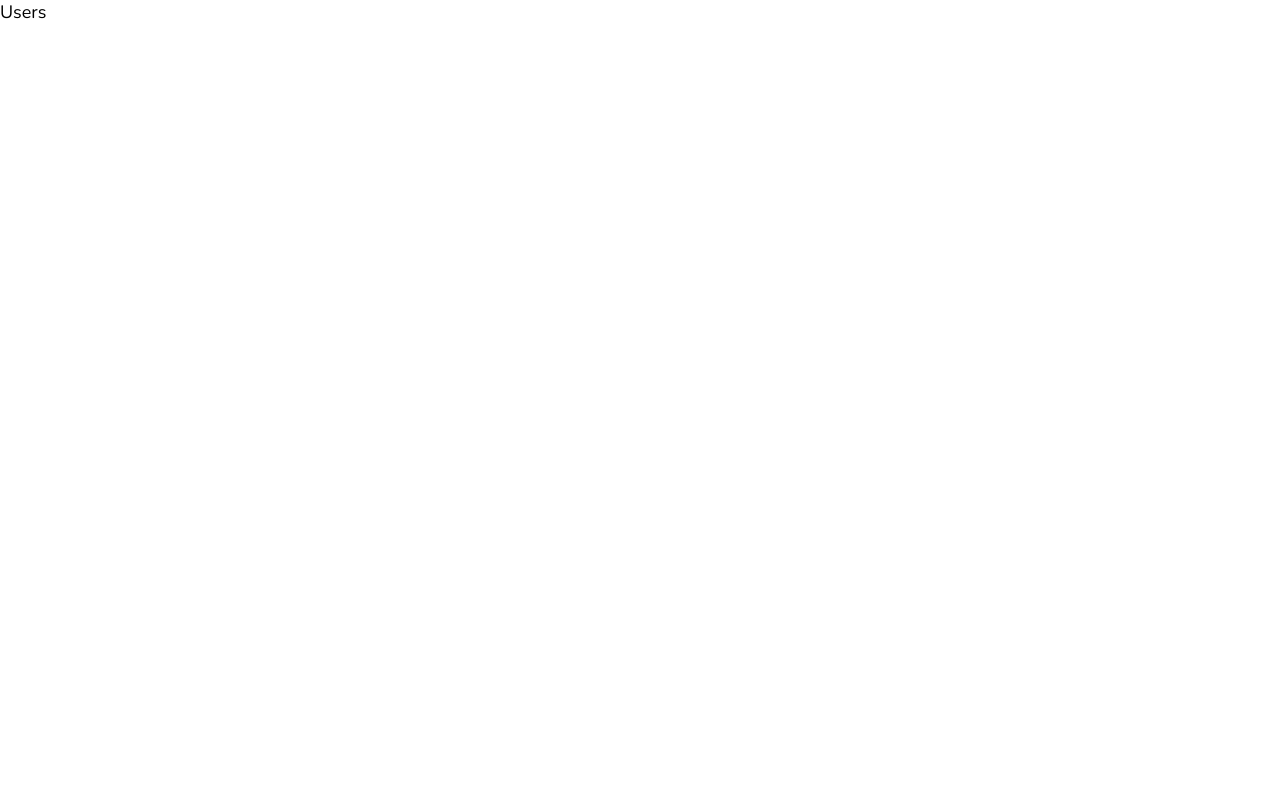
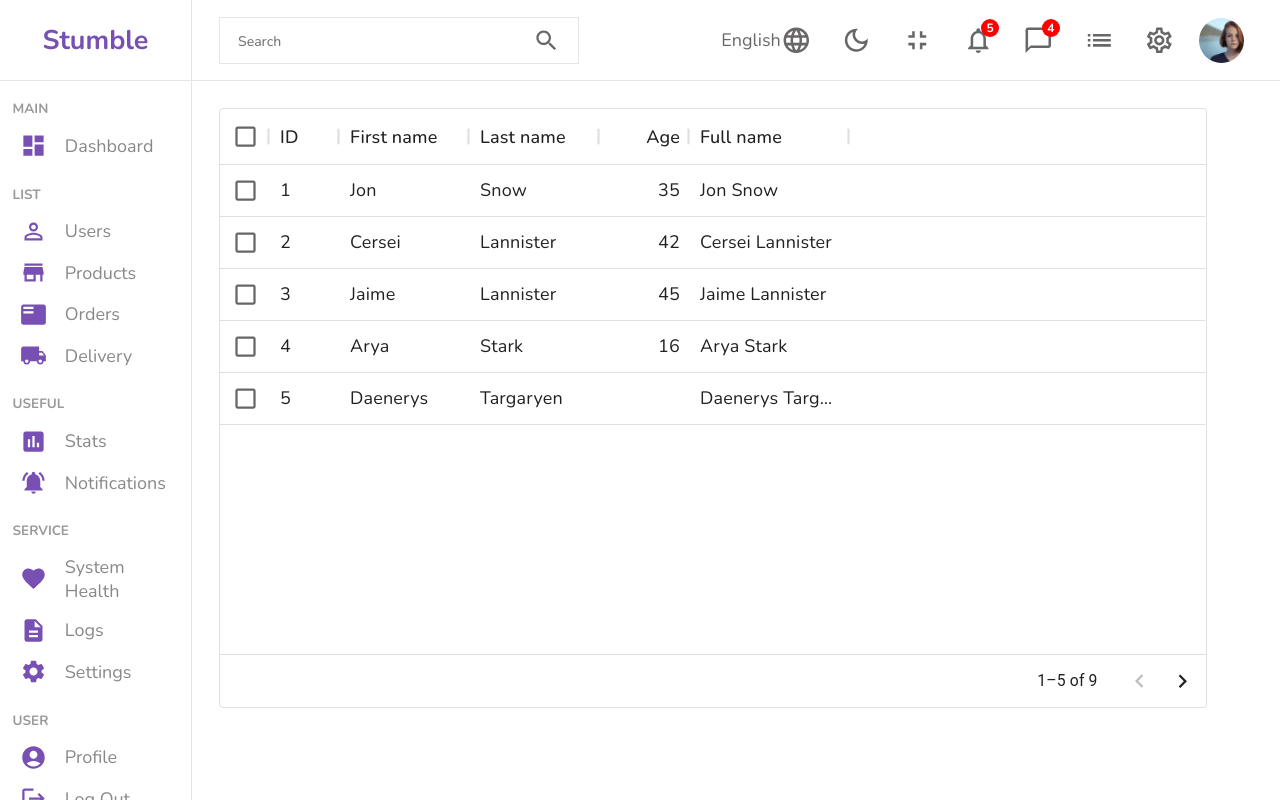
Before and after one commit to Gokul-Nath-27/admin-dashboard, a React (Create React App) app: page /users in a window 1280 px wide. Built offline with nearby package versions, Linux system fonts and the light colour scheme.

Commit message:
creating dataTable

```diff
--- a/package.json
+++ b/package.json
@@ -7,6 +7,7 @@
     "@emotion/styled": "^11.9.3",
     "@mui/icons-material": "^5.8.4",
     "@mui/material": "^5.8.7",
+    "@mui/x-data-grid": "^5.17.0",
     "@testing-library/jest-dom": "^5.16.4",
     "@testing-library/react": "^13.3.0",
     "@testing-library/user-event": "^13.5.0",
--- /dev/null
+++ b/src/components/dataTable/DataTable.jsx
@@ -0,0 +1,52 @@
+import './dataTable.scss'
+import { DataGrid } from '@mui/x-data-grid';
+
+
+const DataTable = () => {
+    const columns = [
+        { field: 'id', headerName: 'ID', width: 70 },
+        { field: 'firstName', headerName: 'First name', width: 130 },
+        { field: 'lastName', headerName: 'Last name', width: 130 },
+        {
+            field: 'age',
+            headerName: 'Age',
+            type: 'number',
+            width: 90,
+        },
+        {
+            field: 'fullName',
+            headerName: 'Full name',
+            description: 'This column has a value getter and is not sortable.',
+            sortable: false,
+            width: 160,
+            valueGetter: (params) =>
+                `${params.row.firstName || ''} ${params.row.lastName || ''}`,
+        },
+    ];
+
+    const rows = [
+        { id: 1, lastName: 'Snow', firstName: 'Jon', age: 35 },
+        { id: 2, lastName: 'Lannister', firstName: 'Cersei', age: 42 },
+        { id: 3, lastName: 'Lannister', firstName: 'Jaime', age: 45 },
+        { id: 4, lastName: 'Stark', firstName: 'Arya', age: 16 },
+        { id: 5, lastName: 'Targaryen', firstName: 'Daenerys', age: null },
+        { id: 6, lastName: 'Melisandre', firstName: null, age: 150 },
+        { id: 7, lastName: 'Clifford', firstName: 'Ferrara', age: 44 },
+        { id: 8, lastName: 'Frances', firstName: 'Rossini', age: 36 },
+        { id: 9, lastName: 'Roxie', firstName: 'Harvey', age: 65 },
+    ];
+
+    return (
+        <div className="data-table">
+            <DataGrid
+                rows={rows}
+                columns={columns}
+                pageSize={5}
+                rowsPerPageOptions={[5]}
+                checkboxSelection
+            />
+        </div>
+    )
+}
+
+export default DataTable
--- /dev/null
+++ b/src/components/dataTable/dataTable.scss
@@ -0,0 +1,4 @@
+.data-table{
+    height:600px;
+
+}
--- a/src/components/table/table.scss
+++ b/src/components/table/table.scss
@@ -17,6 +17,7 @@
         .status{
             padding: 0.3rem;
             border-radius: 0.2rem;
+            font-size: 14px;
 
             &.Approved{
                color:green;
--- a/src/pages/users_page/Users.jsx
+++ b/src/pages/users_page/Users.jsx
@@ -1,7 +1,17 @@
 import './users.scss'
+import Sidebar from '../../components/sidebar/Sidebar'
+import Navbar from '../../components/navbar/Navbar'
+import DataTable from '../../components/dataTable/DataTable'
+
 const Users = () => {
+
     return (
-        <div>
+        <div className="users">
+            <Sidebar />
+            <Navbar />
+            <div className="home-container">
+                <DataTable />
+            </div>
             Users
         </div>
     )
--- a/src/pages/users_page/users.scss
+++ b/src/pages/users_page/users.scss
@@ -0,0 +1,10 @@
+.users{
+    display: flex;
+    width:100%;
+    .home-container{
+        margin-top: 4.5rem;
+        margin-left: 15%;
+        width: 85%;
+        padding: 1.5rem;
+    }
+}
```
Also changed, not shown: 1 other file (tests, documents, lock files or other folders).
